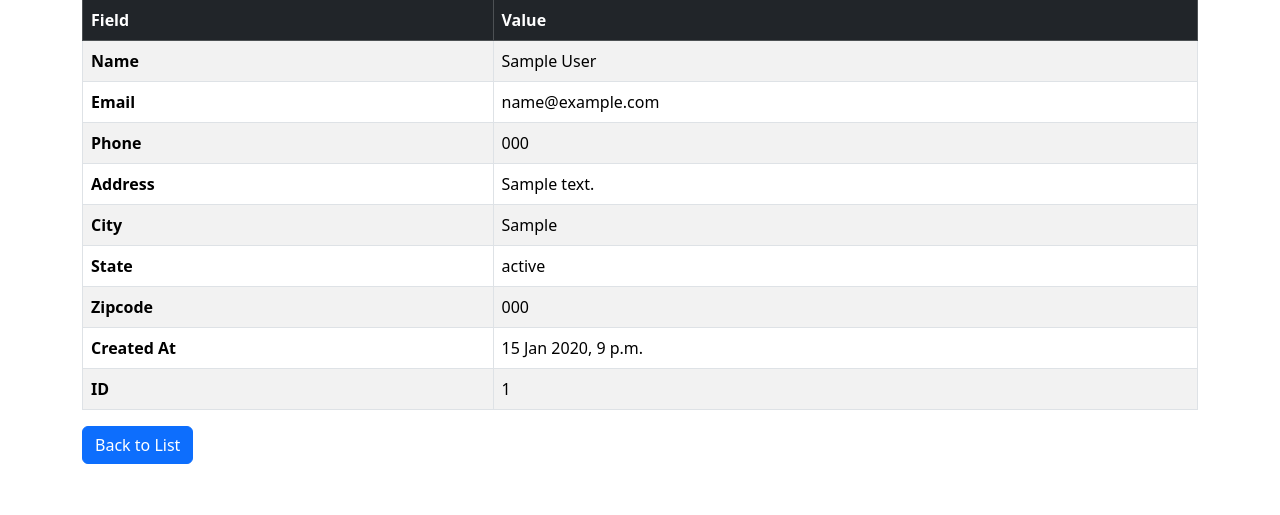
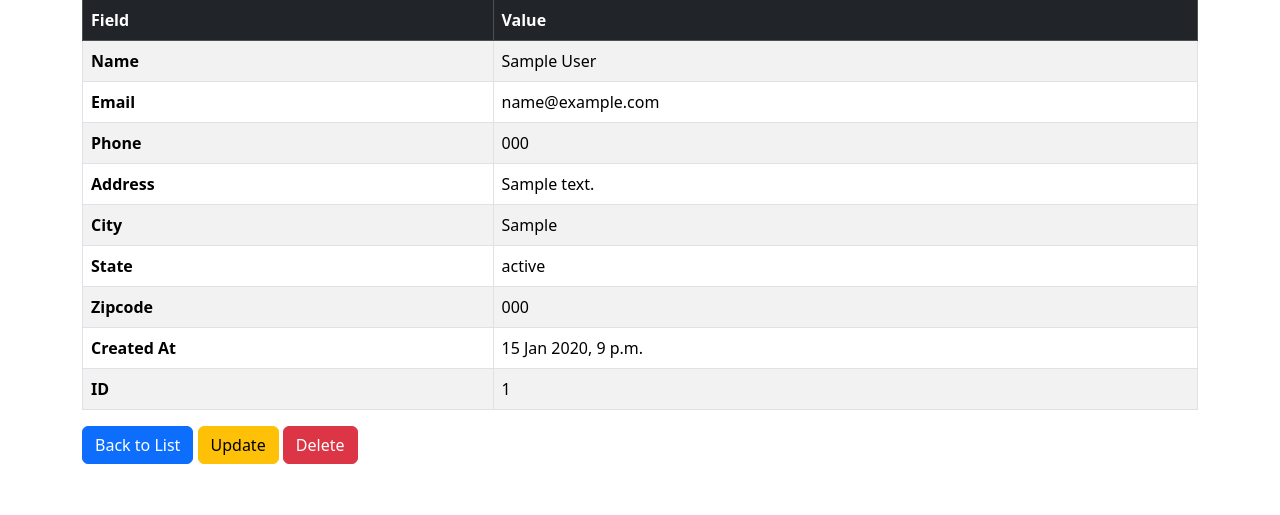
Before and after one commit to jeremy886/mvp24, a Django app: page /records/1/ in a window 1280 px wide. Shown: the part 113-628 px from the top of the page. Run offline with Django 5.2, Linux system fonts and the light colour scheme; tables that the repository leaves empty hold one stand-in row (values such as "Sample post").

Commit message:
MVP - Records Views UI update

```diff
--- a/crm/views.py
+++ b/crm/views.py
@@ -1,4 +1,5 @@
 from django.shortcuts import render, get_object_or_404, redirect
+from django.contrib.auth.decorators import login_required
 from .models import Record
 from .forms import RecordForm
 
@@ -17,7 +18,7 @@ def record_detail(request, pk):
     record = get_object_or_404(Record, pk=pk)
     return render(request, 'crm/record_detail.html', {'record': record})
 
-
+@login_required
 def record_create(request):
     if request.method == "POST":
         form = RecordForm(request.POST)
--- a/templates/crm/record_detail.html
+++ b/templates/crm/record_detail.html
@@ -49,4 +49,11 @@
         </tbody>
     </table>
     <a href="{% url 'record_list' %}" class="btn btn-primary">Back to List</a>
+    <a href="{% url 'record_update' record.pk %}" class="btn btn-warning">Update</a>
+    <form action="{% url 'record_delete' record.pk %}" method="post" style="display:inline;">
+        {% csrf_token %}
+        <button type="submit" class="btn btn-danger"
+                onclick="return confirm('Are you sure you want to delete this record?');">Delete
+        </button>
+    </form>
 {% endblock %}
--- a/templates/crm/record_list.html
+++ b/templates/crm/record_list.html
@@ -28,7 +28,7 @@
                     <td>{{ record.state }}</td>
                     <td>{{ record.zipcode }}</td>
                     <td>{{ record.created_at }}</td>
-                    <td>{{ record.id }}</td>
+                    <td><a href="{% url 'record_detail' record.pk %}">{{ record.id }}</a></td>
                 </tr>
             {% endfor %}
         {% else %}
@@ -38,4 +38,7 @@
         {% endif %}
         </tbody>
     </table>
+    <div class="mb-3">
+        <a href="{% url 'record_create' %}" class="btn btn-warning">Create New Record</a>
+    </div>
 {% endblock %}
```
